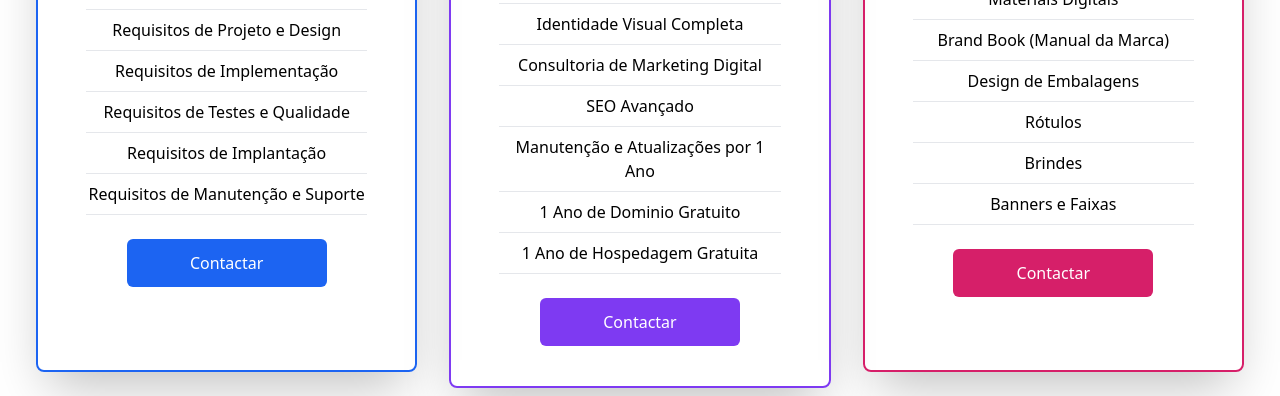
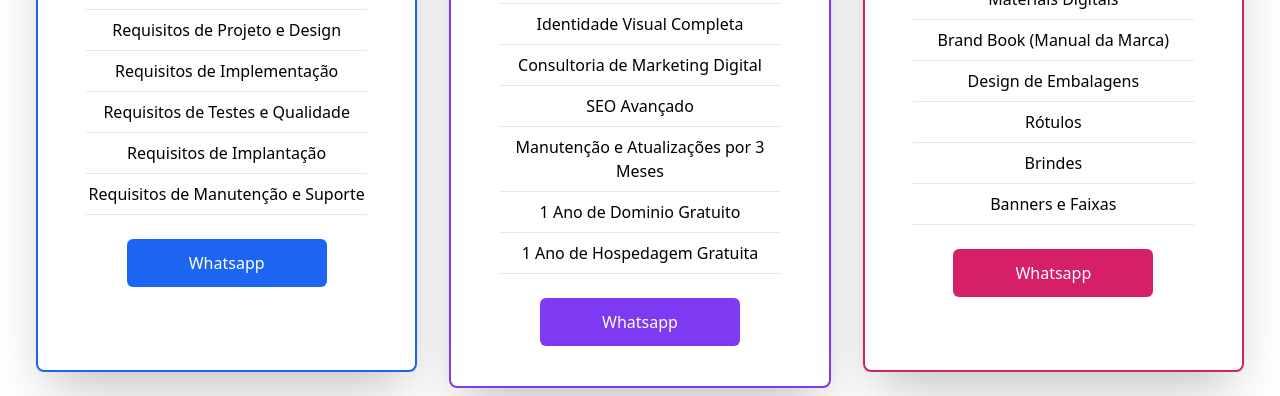
Before and after one commit to HulitosCode/LandingPage, a React (Vite) app: page / in a window 1280 px wide. Shown: the part 3940-4336 px from the top of the page. Built offline with nearby package versions, Linux system fonts and the light colour scheme.

Commit message:
Atualizando o site todo

```diff
--- a/src/components/Cards.jsx
+++ b/src/components/Cards.jsx
@@ -21,7 +21,9 @@ const Cards = () => {
                         <p className='py-2 border-b mx-8'>Requisitos de Implantação</p>
                         <p className='py-2 border-b mx-8'>Requisitos de Manutenção e Suporte</p>
                     </div>
-                    <button className='bg-blue-600 text-white w-[200px] rounded-md font-medium my-6 mx-auto px-6 py-3'>Contactar</button>
+                    <button className='bg-blue-600 text-white w-[200px] rounded-md font-medium my-6 mx-auto px-6 py-3'>
+                        <a href="https://wa.me/+258833064723" target="_blank" rel="noopener noreferrer">Whatsapp</a>
+                    </button>
                 </div>
                 <div className='w-full shadow-2xl border-2 border-purple-600 flex flex-col p-4 md:my-0 my-8 rounded-lg hover:scale-105 duration-300'>
                     <h2 className='text-2xl font-bold text-center py-8'>Criação de sites</h2>
@@ -36,11 +38,13 @@ const Cards = () => {
                         <p className='py-2 border-b mx-8'>Identidade Visual Completa</p>
                         <p className='py-2 border-b mx-8'>Consultoria de Marketing Digital</p>
                         <p className='py-2 border-b mx-8'>SEO Avançado</p>
-                        <p className='py-2 border-b mx-8'>Manutenção e Atualizações por 1 Ano</p>
+                        <p className='py-2 border-b mx-8'>Manutenção e Atualizações por 3 Meses</p>
                         <p className='py-2 border-b mx-8'>1 Ano de Dominio Gratuito</p>
                         <p className='py-2 border-b mx-8'>1 Ano de Hospedagem Gratuita</p>
                     </div>
-                    <button className='bg-purple-600 text-white w-[200px] rounded-md font-medium my-6 mx-auto px-6 py-3'>Contactar</button>
+                    <button className='bg-purple-600 text-white w-[200px] rounded-md font-medium my-6 mx-auto px-6 py-3'>
+                        <a href="https://wa.me/+258833064723" target="_blank" rel="noopener noreferrer">Whatsapp</a>
+                    </button>
                 </div>
                 <div className='w-full border-2 border-pink-600 shadow-2xl flex flex-col p-4 my-4 rounded-lg hover:scale-105 duration-300'>
                     <h2 className='text-2xl font-bold text-center py-8'>Identidade Visual</h2>
@@ -58,7 +62,9 @@ const Cards = () => {
                         <p className='py-2 border-b mx-8'>Brindes</p>
                         <p className='py-2 border-b mx-8'>Banners e Faixas</p>
                     </div>
-                    <button className='bg-pink-600 w-[200px] rounded-md font-medium my-6 mx-auto px-6 py-3 text-white'>Contactar</button>
+                    <button className='bg-pink-600 w-[200px] rounded-md font-medium my-6 mx-auto px-6 py-3 text-white'>
+                        <a href="https://wa.me/+258833064723" target="_blank" rel="noopener noreferrer">Whatsapp</a>
+                    </button>
                 </div>
             </div>
         </div>
```
